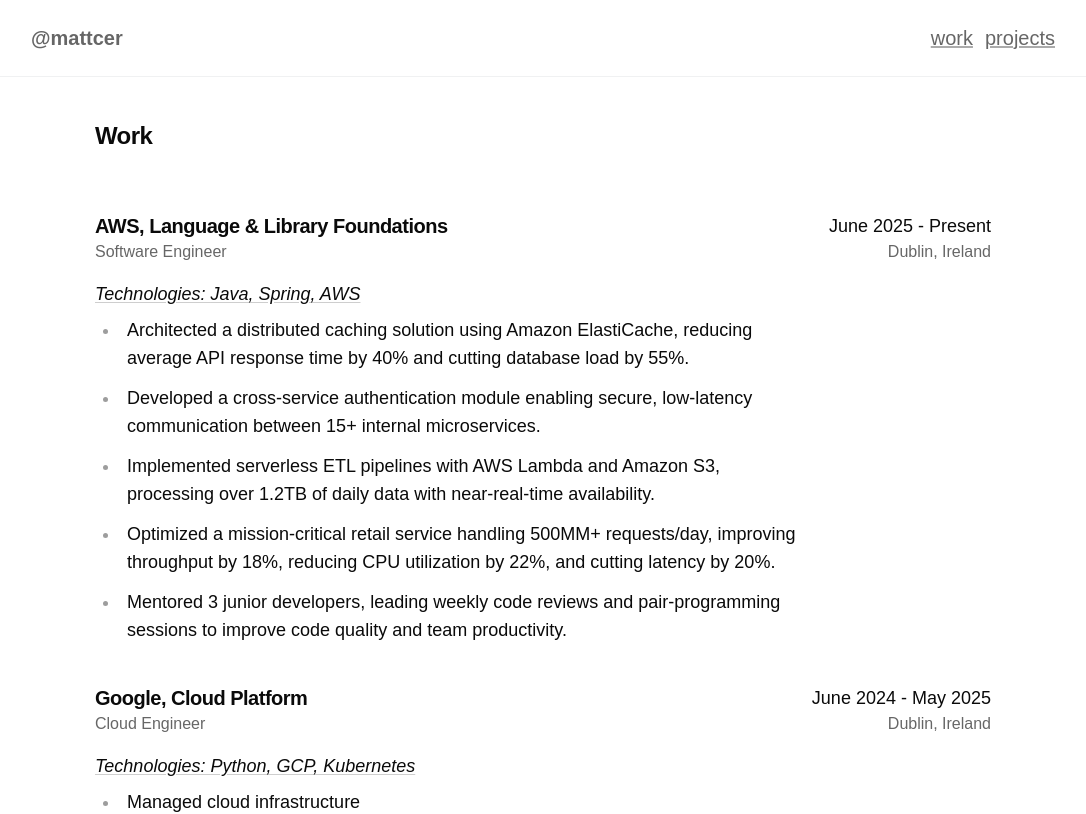
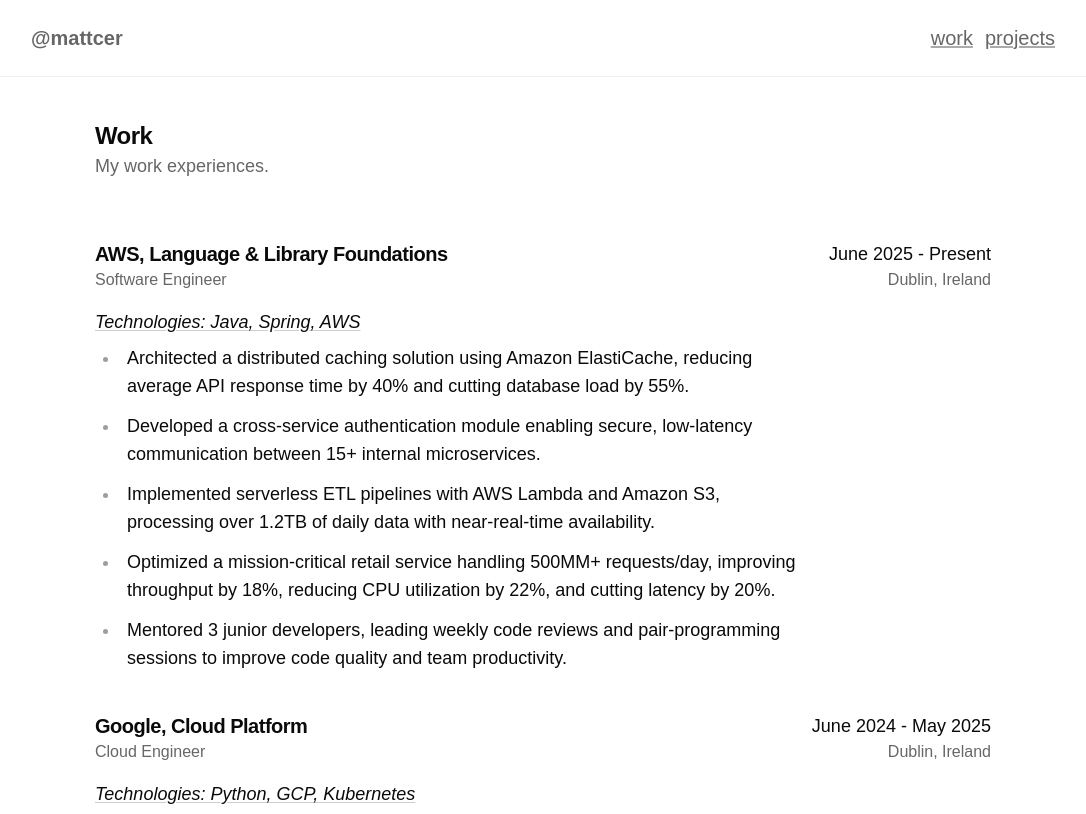
Before and after one commit to mattiacerutti/portfolio, a Next.js app: page /work in a window 1280 px wide. Shown: the top 814 px of the page, without its empty margins (97-1183 px from the left). Built offline with nearby package versions, Linux system fonts and the light colour scheme.

Commit message:
fix: add paragraph to work page

```diff
--- a/src/app/work/page.tsx
+++ b/src/app/work/page.tsx
@@ -3,6 +3,7 @@ import H3 from "@/components/typography/h3";
 import WorkExperience from "@/components/work-experience";
 import {WORK_EXPERIENCES} from "@/data/work";
 import VerticalReveal from "@/components/animations/vertical-reveal";
+import P from "@/components/typography/p";
 
 export default function Work() {
   const baseDelay = 0.15;
@@ -11,6 +12,7 @@ export default function Work() {
     <div className="flex flex-col gap-15">
       <VerticalReveal>
         <H3>Work</H3>
+        <P className="text-[var(--link-text)]">My work experiences.</P>
       </VerticalReveal>
       <div className="flex flex-col gap-10">
         {WORK_EXPERIENCES.map((experience, index) => (
```
